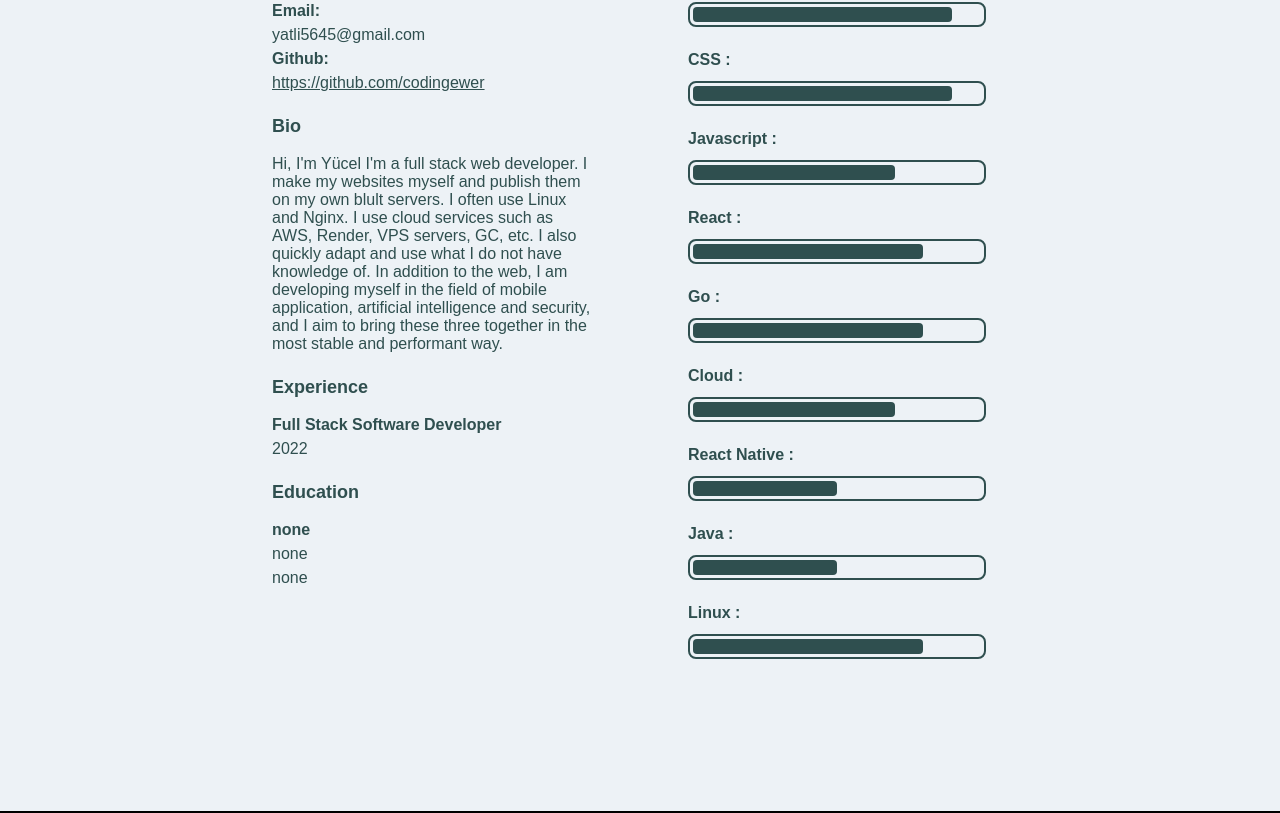
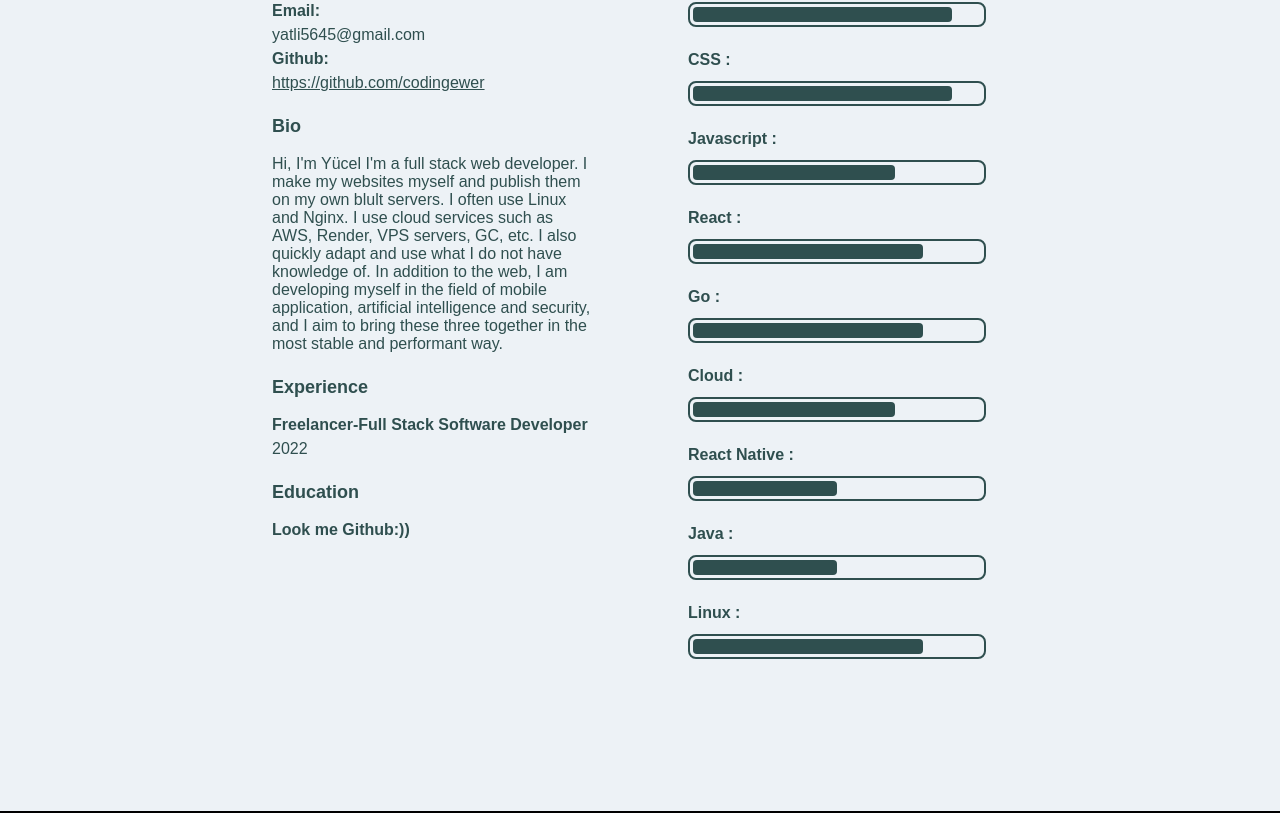
Before and after one commit to codingewer/codingewer1, a React (Create React App) app: page / in a window 1280 px wide. Shown: the part 987-1800 px from the top of the page. Built offline with nearby package versions, Linux system fonts and the light colour scheme.

Commit message:
Update Home.jsx

```diff
--- a/src/Pages/Home.jsx
+++ b/src/Pages/Home.jsx
@@ -64,13 +64,13 @@ function Home() {
   const education = [
     {
       id: 1,
-      name: "none",
-      degree: "none",
-      year: "none",
+      name: "Look me Github:))",
+      degree: "",
+      year: "",
     }
   ];
   const experience = [
-    { id: 1, position: "Full Stack Software Developer", year: "2022" }
+    { id: 1, position: "Freelancer-Full Stack Software Developer", year: "2022" }
 
   ];
   return (
```
